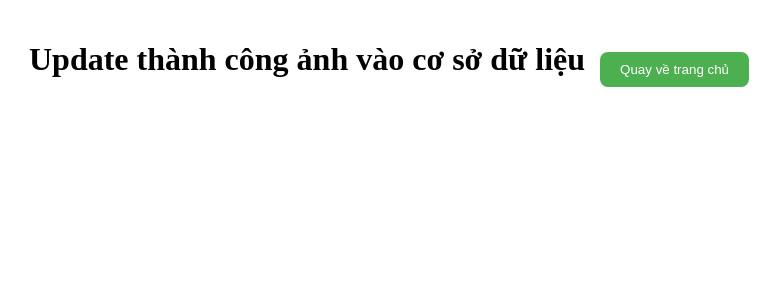
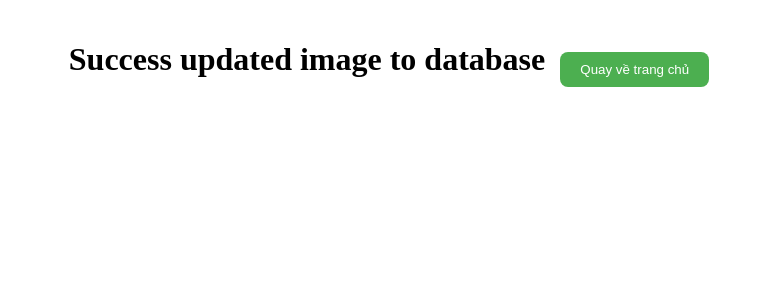
Before and after one commit to crking77/AI_Search_Image_Engine, a Flask app: template Server/templates/Update.html in a window 1280 px wide. Shown: the top 300 px of the page, without its empty margins (251-1031 px from the left). Run offline with Flask 3, Linux system fonts and the light colour scheme; the template is opened without the code that fills it, so the values that code supplies are empty.

Commit message:
Update README and Update.html

```diff
--- a/Server/templates/Update.html
+++ b/Server/templates/Update.html
@@ -46,7 +46,7 @@
 </head>
 <body>
 <div class="gallery">
-    <h1>Update thành công ảnh vào cơ sở dữ liệu</h1>
+    <h1>Success updated image to database</h1>
     <a href="{{ url_for('home_page') }}">
     <button class="home-btn">Quay về trang chủ</button>
     </a>
```
Also changed, not shown: README.md, 1 other file.
